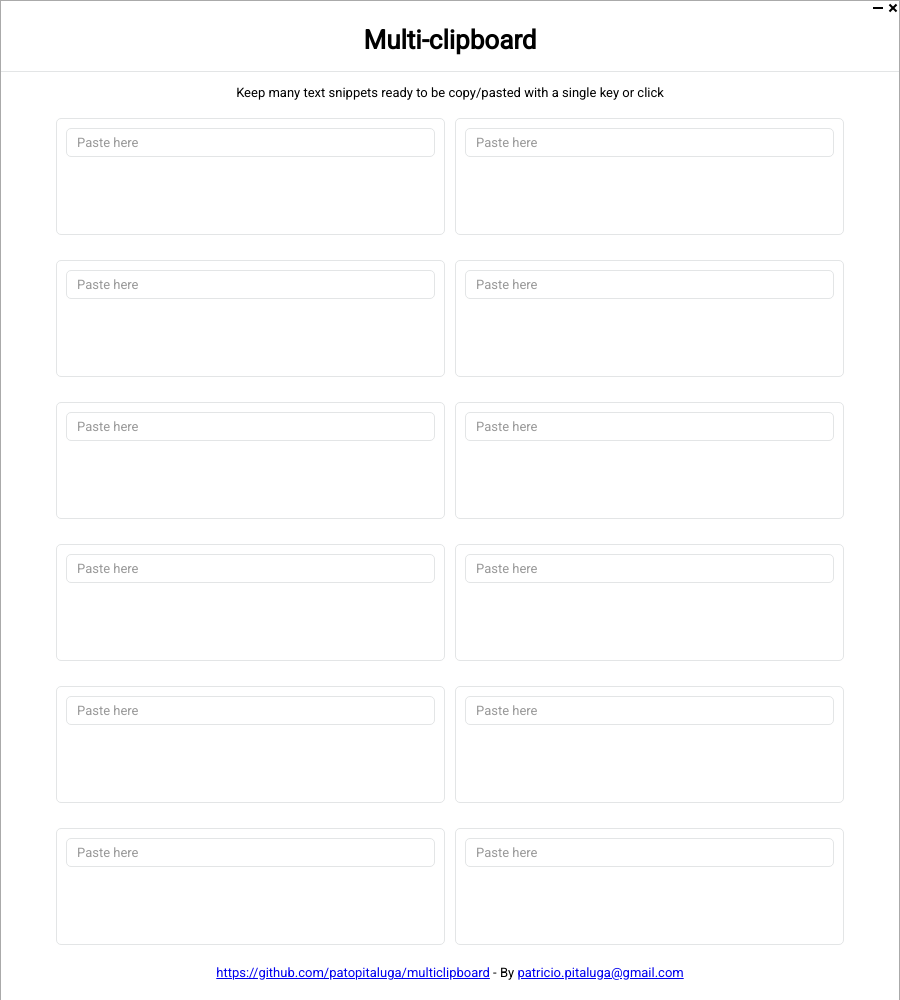
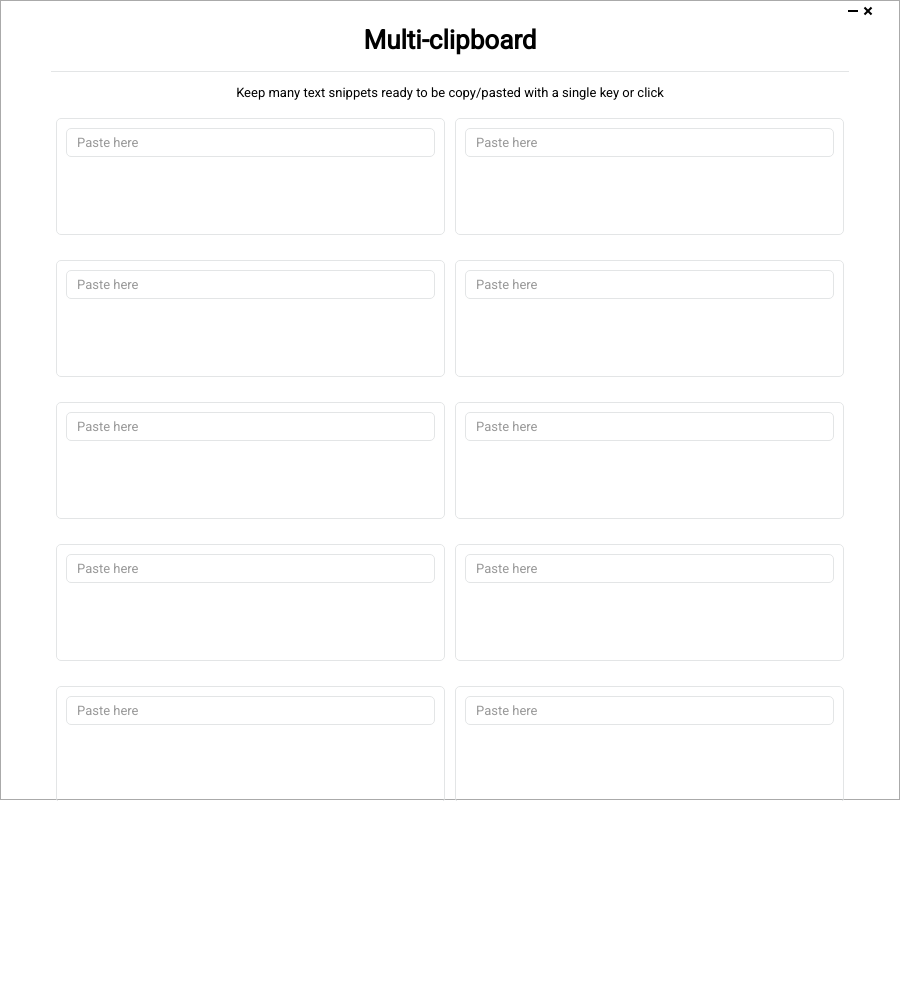
Before and after one commit to patopitaluga/multiclipboard, an Electron app: page index.html in a window 900 px wide. After the commit the page ends 801 px from the top, so only its background shows below. Drawn offline with nearby package versions, Linux system fonts and the light colour scheme.

Commit message:
Improved ux

```diff
--- a/index.html
+++ b/index.html
@@ -6,15 +6,14 @@
   <meta name="viewport" content="width=device-width,initial-scale=1"/>
   <style>
     body {
-      text-align: center;
+      border: 1px #aaa solid;
+      box-sizing: border-box;
       font-family: 'Roboto', sans-serif;
       font-size: 13px;
+      height: 100vh;
       margin: 0;
-      border: 1px #aaa solid;
-      padding-bottom: 20px;
-    }
-    ::-webkit-scrollbar {
-      display: none;
+      overflow: hidden;
+      text-align: center;
     }
 
     *:focus {
@@ -104,7 +103,6 @@
     }
 
     #app {
-      padding: 0 50px;
     }
 
     .drag-space {
@@ -136,8 +134,8 @@
       justify-content: center;
       padding: 0;
       position: absolute;
-      right: 15px;
-      top: 0;
+      right: 40px;
+      top: 3px;
       width: 15px;
     }
     #minimize-btn::before {
@@ -156,8 +154,8 @@
       justify-content: center;
       padding: 0;
       position: absolute;
-      right: 0;
-      top: 0;
+      right: 25px;
+      top: 3px;
       width: 15px;
     }
     #close-btn::before {
@@ -180,16 +178,25 @@
       transform: rotate(-45deg);
       width: 10px;
     }
+
+    .scroll {
+      box-sizing: border-box;
+      height: 100vh;
+      overflow: auto;
+      padding: 0 50px 20px;
+      width: 100%;
+    }
   </style>
 </head>
 <body>
+  <div id="app">
+    <div class="scroll">
       <div class="drag-space" style="-webkit-app-region: drag;padding-top: 8px;" title="drag">
         <h1>Multi-clipboard</h1>
       </div>
       <p>
         Keep many text snippets ready to be copy/pasted with a single key or click
       </p>
-  <div id="app">
       <ul class="grid">
         <li v-for="(x, index) in howMany" style="margin-bottom: 15px;">
           <label :for="'inp' + index">
@@ -222,11 +229,14 @@
         </li>
       </ul>
       <a href="https://github.com/patopitaluga/multiclipboard" target="_blank">https://github.com/patopitaluga/multiclipboard</a> - By <a href="mailto:patricio.pitaluga@gmail.com">patricio.pitaluga@gmail.com</a>
-  </div>
       <div id="minimize-btn"></div>
       <div id="close-btn"></div>
+    </div>
+  </div>
 <script>
-  var remote = require('electron').remote;
+  var remote;
+  if (navigator.userAgent.toLowerCase().indexOf('electron') > -1)
+    remote = require('electron').remote;
 
   new Vue({
     el: '#app',
```
Also changed, not shown: app.js (+9 -2 lines). Lines whose indentation alone changed are shown as unchanged.
